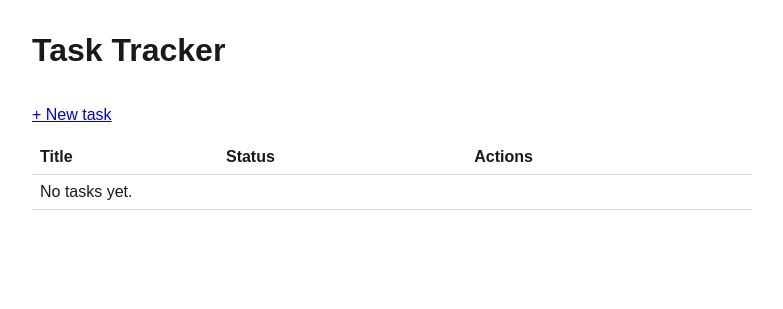
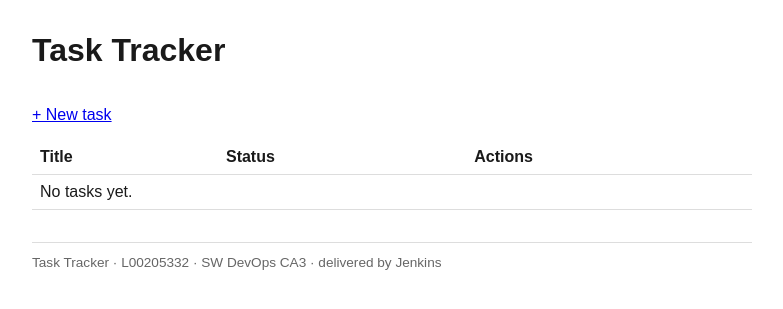
Before and after one commit to L00205332/L00205332-SW-DevOps-CA3-CA4-Pipeline, a Flask app: page / in a window 1280 px wide. Shown: the top 309 px of the page, without its empty margins (248-1031 px from the left). Run offline with Flask 3, Linux system fonts and the light colour scheme; data that the repository does not hold is empty.

Commit message:
feat(frontend): show release footer

```diff
--- a/app/frontend/static/style.css
+++ b/app/frontend/static/style.css
@@ -7,3 +7,4 @@ th, td { text-align: left; padding: 0.5rem; border-bottom: 1px solid #ddd; }
 .status { padding: 0.1rem 0.5rem; border-radius: 4px; background: #eee; }
 form label { display: block; margin-bottom: 0.75rem; }
 input, textarea, select { width: 100%; padding: 0.4rem; }
+footer { margin-top: 2rem; padding-top: 0.75rem; border-top: 1px solid #ddd; font-size: 0.85rem; color: #666; }
--- a/app/frontend/templates/base.html
+++ b/app/frontend/templates/base.html
@@ -12,5 +12,8 @@
   <main>
     {% block content %}{% endblock %}
   </main>
+  {# Release footer: a small, visible change used in the CA3 demo to show a
+     merged commit travelling through the pipeline to UAT and production. #}
+  <footer>Task Tracker &middot; L00205332 &middot; SW DevOps CA3 &middot; delivered by Jenkins</footer>
 </body>
 </html>
```
